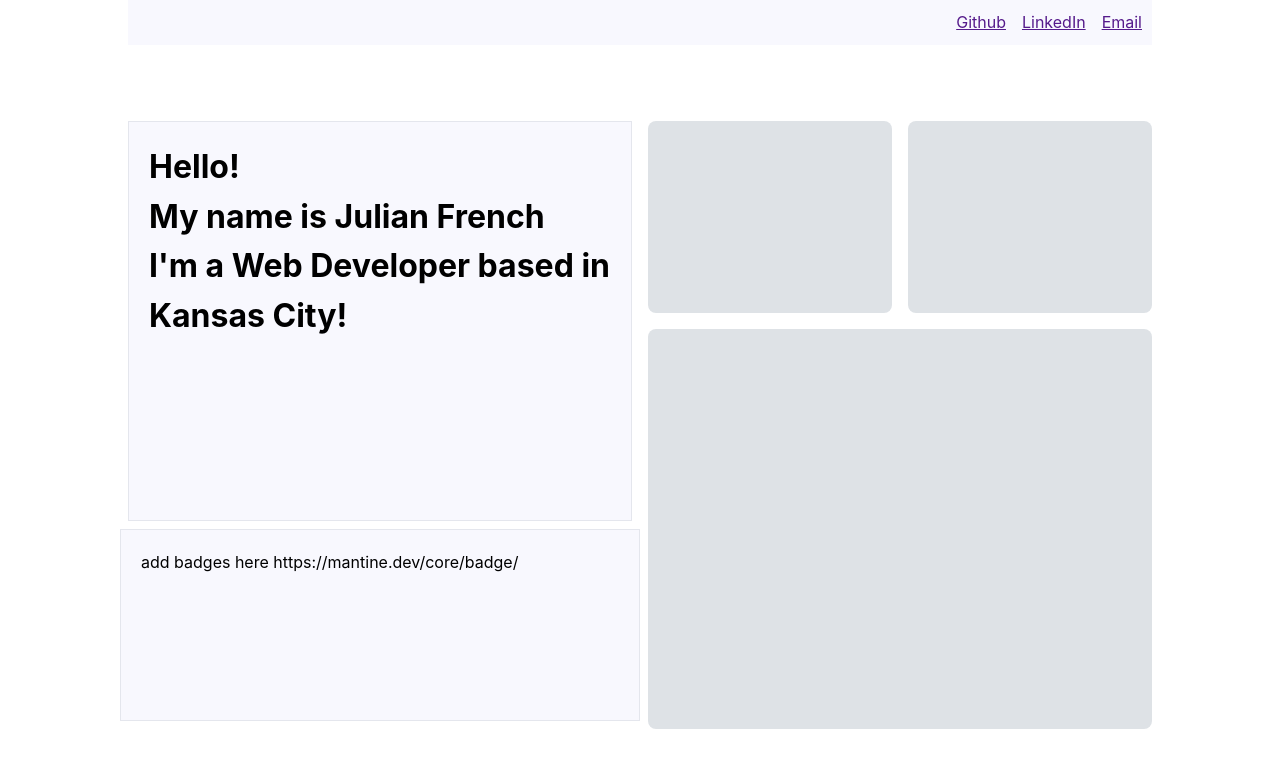
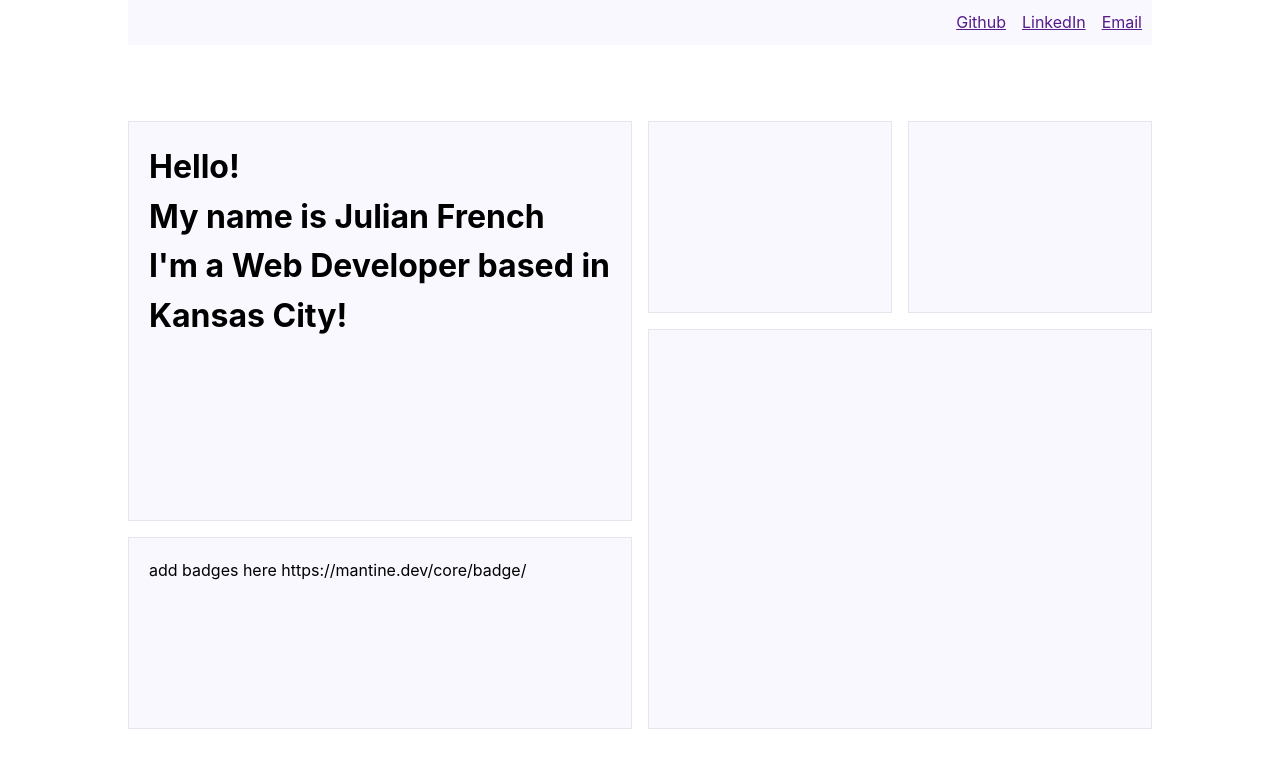
Before and after one commit to Jufrench/ju3, a Next.js app: page / in a window 1280 px wide. Shown: the top 768 px of the page. Built offline with nearby package versions, Linux system fonts and the light colour scheme.

Commit message:
Both sets of grid items have same styling

```diff
--- a/pages/index.tsx
+++ b/pages/index.tsx
@@ -48,9 +48,8 @@ export function LeadGrid() {
             </Box>
           </Grid.Col>
 
-          <Grid.Col
-            style={{...gridItemStyles, height: SECONDARY_COL_HEIGHT}}>
-            <Box>
+          <Grid.Col>
+            <Box style={{...gridItemStyles, height: SECONDARY_COL_HEIGHT}}>
               add badges here https://mantine.dev/core/badge/
             </Box>
           </Grid.Col>
@@ -61,15 +60,24 @@ export function LeadGrid() {
         <Grid gutter="md">
 
           <Grid.Col span={6}>
-            <Skeleton height={SECONDARY_COL_HEIGHT} radius="md" animate={false} />
+            {/* <Skeleton height={SECONDARY_COL_HEIGHT} radius="md" animate={false} /> */}
+            <Box style={{...gridItemStyles, height: SECONDARY_COL_HEIGHT}}>
+
+            </Box>
           </Grid.Col>
 
           <Grid.Col span={6}>
-            <Skeleton height={SECONDARY_COL_HEIGHT} radius="md" animate={false} />
+            {/* <Skeleton height={SECONDARY_COL_HEIGHT} radius="md" animate={false} /> */}
+            <Box style={{...gridItemStyles, height: SECONDARY_COL_HEIGHT}}>
+
+            </Box>
           </Grid.Col>
 
           <Grid.Col>
-            <Skeleton height={PRIMARY_COL_HEIGHT} radius="md" animate={false} />
+            {/* <Skeleton height={PRIMARY_COL_HEIGHT} radius="md" animate={false} /> */}
+            <Box style={{...gridItemStyles, height: PRIMARY_COL_HEIGHT}}>
+
+            </Box>
           </Grid.Col>
 
         </Grid>
```
